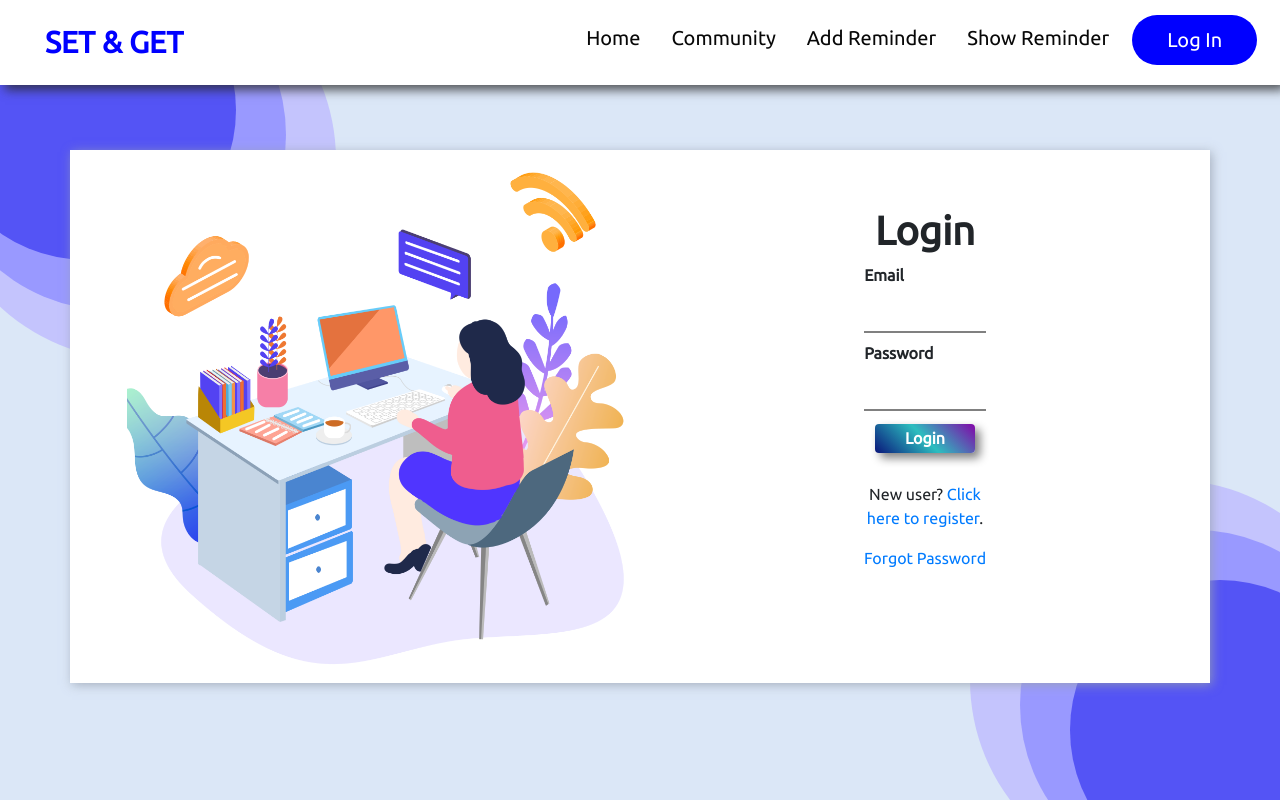
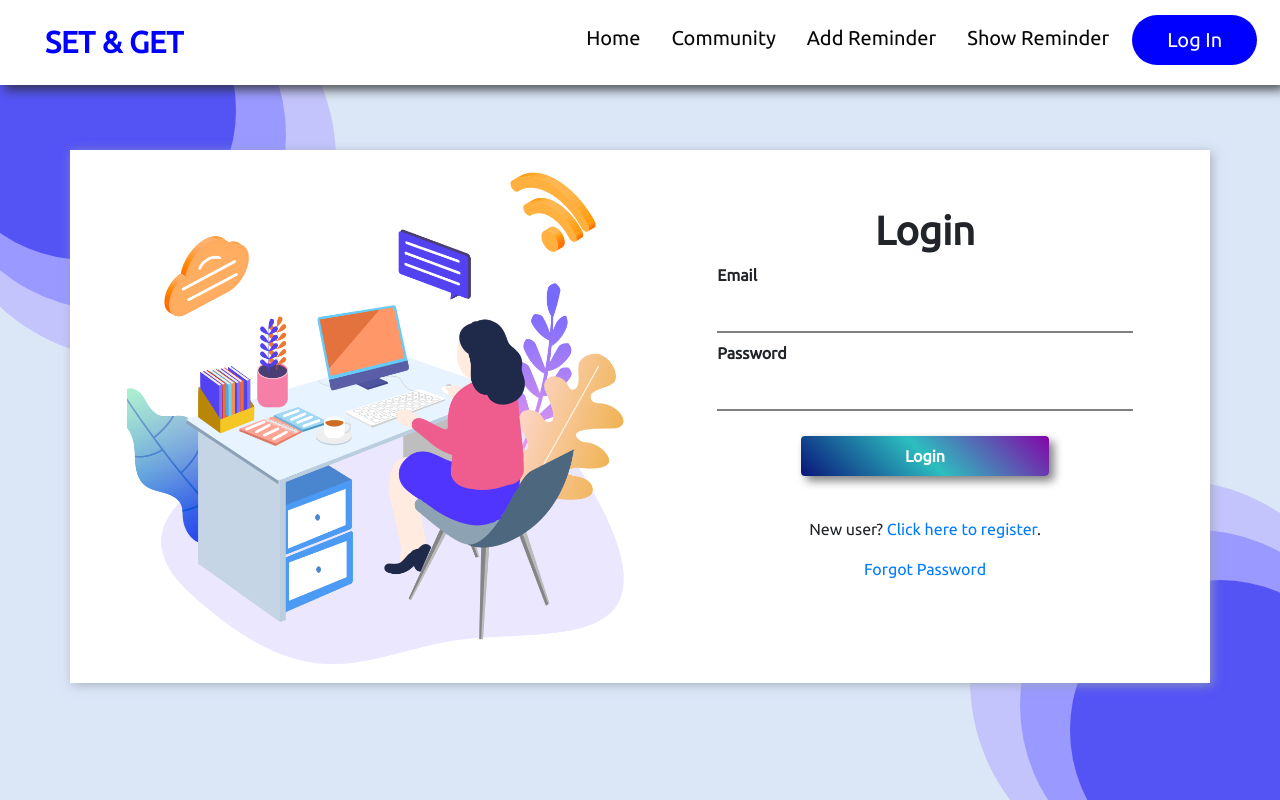
Before and after one commit to apoorva-01/Flask, a Flask app: page /auth/login in a window 1280 px wide. Run offline with Flask 2, Linux system fonts and the light colour scheme; some libraries are stand-ins or nearby versions.

Commit message:
Update login.html

```diff
--- a/app/templates/auth/login.html
+++ b/app/templates/auth/login.html
@@ -21,7 +21,7 @@
                 </div>
             </div>
             <div class="col-lg-6 col-md-6 col-sm-12" style="padding: 5% 2%;">
-                <div class="container col-lg-4 col-md-6 col-sm-8">
+                <div class="container col-lg-12 col-md-12 col-sm-12">
                     <!-- Login Form if User not logged in  -->
                     <h2><strong>Login</strong></h2>
                         {% with messages = get_flashed_messages() %}
```
